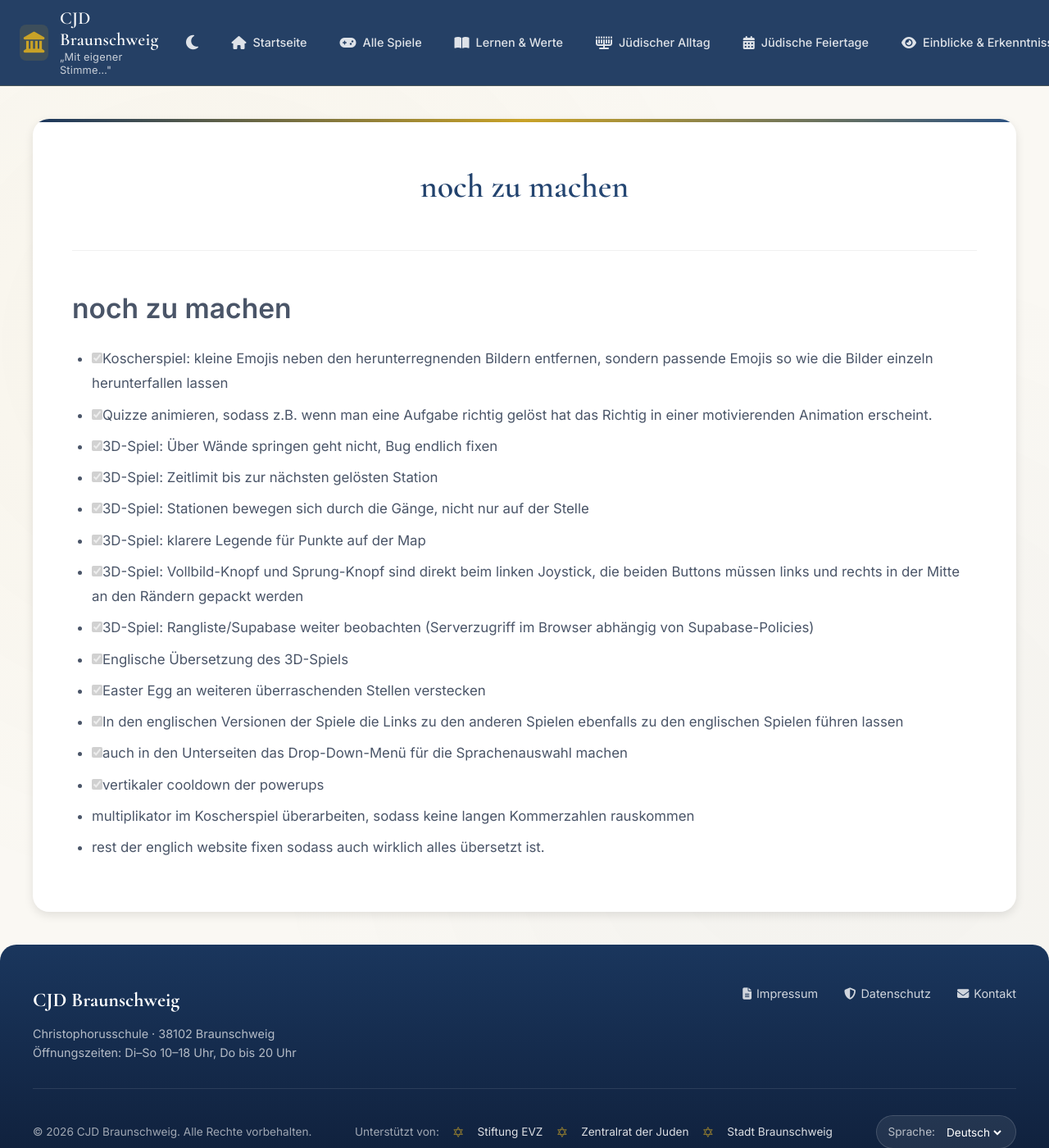
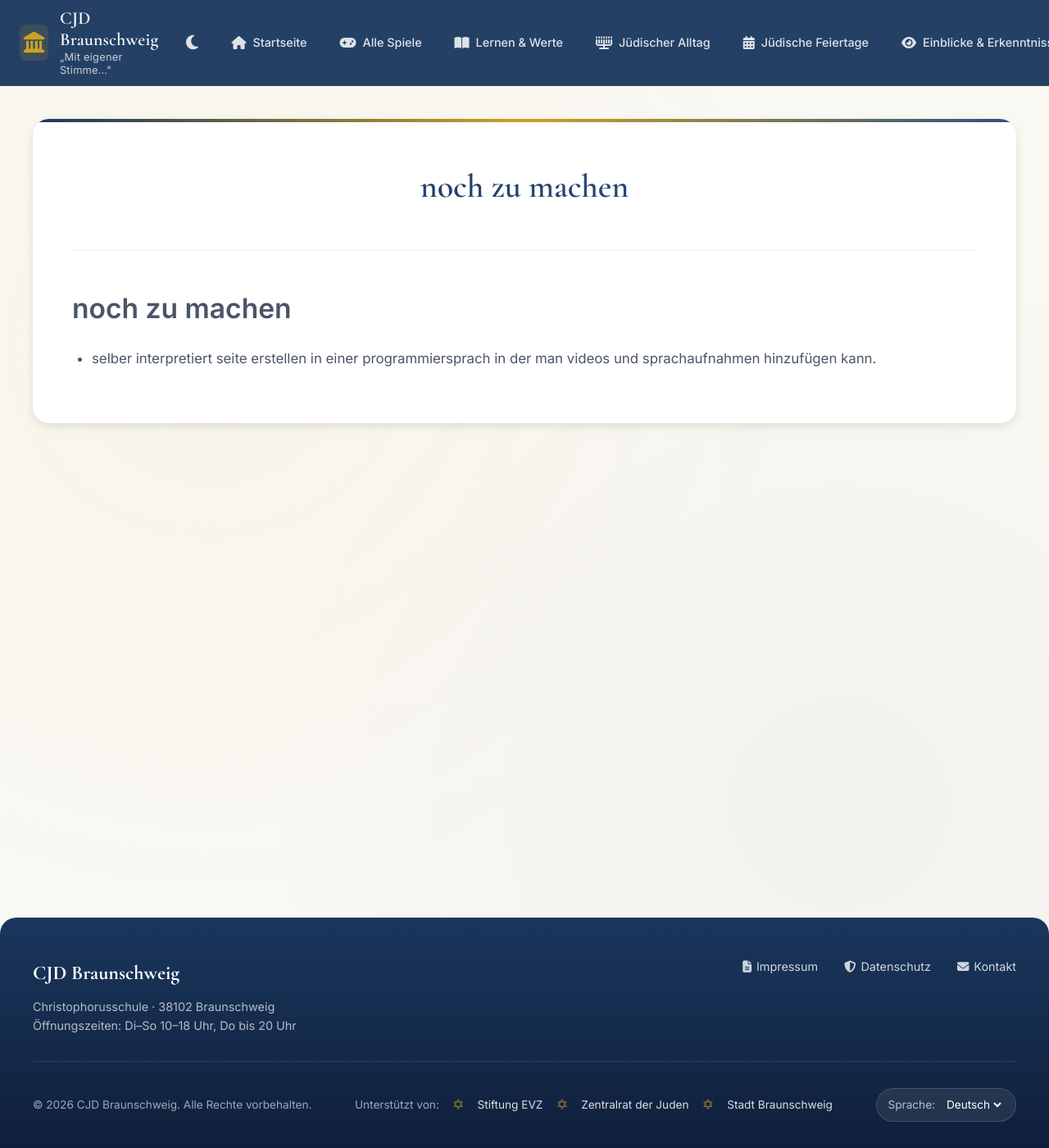
Before and after one commit to stolpersteinebs/stolpersteinebs.github.io, a Jekyll site: the page built from nochzumachen.md, in a window 1280 px wide and 1400 px high. Shown: the whole window at 82% size. Built offline with Jekyll 4.4.1, drawn with Linux system fonts in a browser that asks for light colours.

Commit message:
Update nochzumachen.md

```diff
--- a/nochzumachen.md
+++ b/nochzumachen.md
@@ -4,19 +4,4 @@ permalink: /nochzumachen/
 layout: default
 ---
 # noch zu machen
-
-- [x] Koscherspiel: kleine Emojis neben den herunterregnenden Bildern entfernen, sondern passende Emojis so wie die Bilder einzeln herunterfallen lassen
-- [x] Quizze animieren, sodass z.B. wenn man eine Aufgabe richtig gelöst hat das Richtig in einer motivierenden Animation erscheint.
-- [x] 3D-Spiel: Über Wände springen geht nicht, Bug endlich fixen
-- [x] 3D-Spiel: Zeitlimit bis zur nächsten gelösten Station
-- [x] 3D-Spiel: Stationen bewegen sich durch die Gänge, nicht nur auf der Stelle
-- [x] 3D-Spiel: klarere Legende für Punkte auf der Map
-- [x] 3D-Spiel: Vollbild-Knopf und Sprung-Knopf sind direkt beim linken Joystick, die beiden Buttons müssen links und rechts in der Mitte an den Rändern gepackt werden
-- [x] 3D-Spiel: Rangliste/Supabase weiter beobachten (Serverzugriff im Browser abhängig von Supabase-Policies)
-- [x] Englische Übersetzung des 3D-Spiels
-- [x] Easter Egg an weiteren überraschenden Stellen verstecken
-- [x] In den englischen Versionen der Spiele die Links zu den anderen Spielen ebenfalls zu den englischen Spielen führen lassen
-- [x] auch in den Unterseiten das Drop-Down-Menü für die Sprachenauswahl machen
-- [x] vertikaler cooldown der powerups
-- multiplikator im Koscherspiel überarbeiten, sodass keine langen Kommerzahlen rauskommen
-- rest der englich website fixen sodass auch wirklich alles übersetzt ist.
+- selber interpretiert seite erstellen in einer programmiersprach in der man videos und sprachaufnahmen hinzufügen kann.
```
